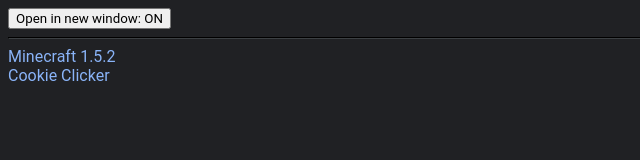
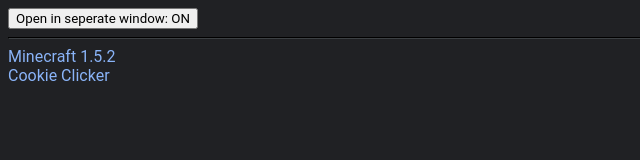
Before and after one commit to ribosomic/ribosomic.github.io, a plain HTML site: page index.html in a window 1280 px wide. Shown: the full height of the page, 0-640 px from the left. Drawn offline with Linux system fonts and the light colour scheme.

Commit message:
Update index.html

```diff
--- a/index.html
+++ b/index.html
@@ -24,7 +24,7 @@
 			const Warning = document.getElementById("warning")
 
 			const TogglePopup = document.getElementById("togglepopup")
-			const TogglePopupText = 'Open in new window'
+			const TogglePopupText = 'Open in seperate window'
 
 			function Toggle(button){
 				const Value = TogglePopup.value
```
